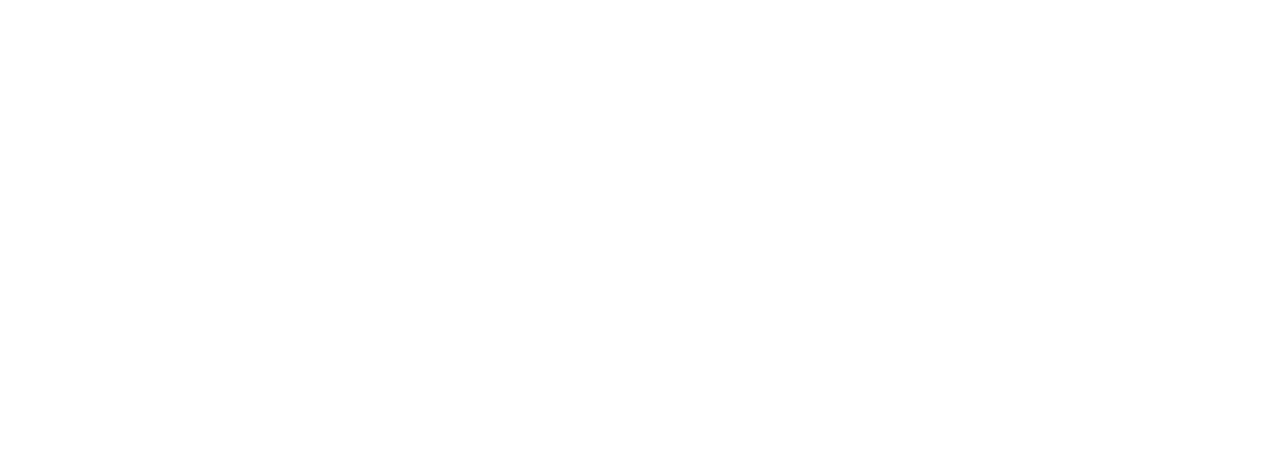
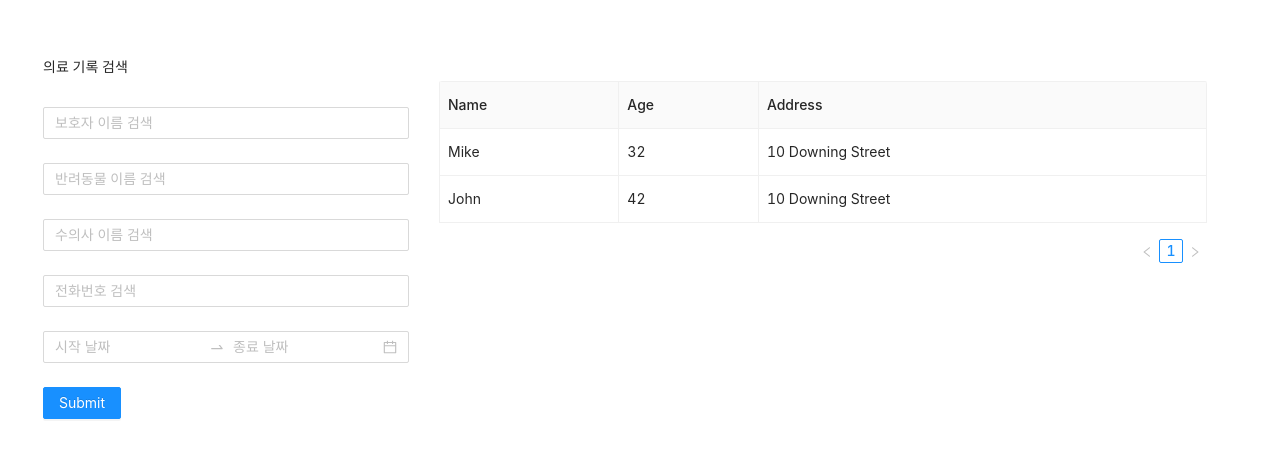
Before and after one commit to qowlsdn8007/Pet_Clinic_Frontend, a React app: page /medical-history in a window 1280 px wide. Shown: the part 153-610 px from the top of the page. Built offline with nearby package versions, Linux system fonts and the light colour scheme.

Commit message:
feat: medical history search layout made

```diff
--- a/src/App.tsx
+++ b/src/App.tsx
@@ -6,6 +6,7 @@
 import 'antd/dist/antd.css';
 import styles from './app.module.css';
 import { BrowserRouter, Switch, Route } from 'react-router-dom';
+import MedicalHistory from './components/medical-history/MedicalHistory';
 
 function App() {
   return (
@@ -21,6 +22,9 @@
           <Route exact path="/sign-up">
             <SignUp></SignUp>
           </Route>
+          <Route exact path="/medical-history">
+            <MedicalHistory />
+          </Route>
         </Switch>
       </BrowserRouter>
     </div>
--- /dev/null
+++ b/src/components/medical-history/MedicalHistory.tsx
@@ -0,0 +1,17 @@
+import React, { Component } from 'react';
+import { Table, Tag, Space } from 'antd';
+import MedicalHistoryList from './MedicalHistoryList';
+
+import styles from './medical-history.module.css';
+import MedicalHistorySearch from './MedicalHistorySearch';
+
+function MedicalHistory() {
+  return (
+    <div className={styles.container}>
+      <MedicalHistorySearch />
+      <MedicalHistoryList />
+    </div>
+  );
+}
+
+export default MedicalHistory;
--- /dev/null
+++ b/src/components/medical-history/MedicalHistoryList.tsx
@@ -0,0 +1,45 @@
+import { Table } from 'antd';
+import styles from './medical-history.module.css';
+
+function MedicalHistoryList() {
+  const dataSource = [
+    {
+      key: '1',
+      name: 'Mike',
+      age: 32,
+      address: '10 Downing Street',
+    },
+    {
+      key: '2',
+      name: 'John',
+      age: 42,
+      address: '10 Downing Street',
+    },
+  ];
+
+  const columns = [
+    {
+      title: 'Name',
+      dataIndex: 'name',
+      key: 'name',
+    },
+    {
+      title: 'Age',
+      dataIndex: 'age',
+      key: 'age',
+    },
+    {
+      title: 'Address',
+      dataIndex: 'address',
+      key: 'address',
+    },
+  ];
+
+  return (
+    <div className={styles.table}>
+      <Table dataSource={dataSource} columns={columns} size="middle" bordered />
+    </div>
+  );
+}
+
+export default MedicalHistoryList;
--- /dev/null
+++ b/src/components/medical-history/MedicalHistorySearch.tsx
@@ -0,0 +1,56 @@
+import { Form, Input, InputNumber, Button, DatePicker } from 'antd';
+import moment from 'moment';
+
+function MedicalHistorySearch() {
+  const { RangePicker } = DatePicker;
+  const layout = {
+    labelCol: { span: 8 },
+    wrapperCol: { span: 16 },
+  };
+
+  /* eslint-disable no-template-curly-in-string */
+  const validateMessages = {
+    required: '${label} is required!',
+    types: {
+      email: '${label} is not a valid email!',
+      number: '${label} is not a valid number!',
+    },
+    number: {
+      range: '${label} must be between ${min} and ${max}',
+    },
+  };
+
+  const dateFormat = 'YYYY-MM-DD';
+
+  const onFinish = (values: any) => {
+    console.log(values);
+  };
+
+  return (
+    <Form name="nest-messages" onFinish={onFinish} validateMessages={validateMessages}>
+      <Form.Item name="label">의료 기록 검색</Form.Item>
+      <Form.Item name="client">
+        <Input placeholder="보호자 이름 검색" />
+      </Form.Item>
+      <Form.Item name="pet">
+        <Input placeholder="반려동물 이름 검색" />
+      </Form.Item>
+      <Form.Item name="vet">
+        <Input placeholder="수의사 이름 검색" />
+      </Form.Item>
+      <Form.Item name="phone">
+        <Input placeholder="전화번호 검색" />
+      </Form.Item>
+      <Form.Item name="range-picker">
+        <RangePicker placeholder={['시작 날짜', '종료 날짜']} />
+      </Form.Item>
+      <Form.Item>
+        <Button type="primary" htmlType="submit">
+          Submit
+        </Button>
+      </Form.Item>
+    </Form>
+  );
+}
+
+export default MedicalHistorySearch;
--- /dev/null
+++ b/src/components/medical-history/medical-history.module.css
@@ -0,0 +1,13 @@
+
+.container{
+    width:100%;
+    display: flex;
+    align-content: center;
+    justify-content: center;
+    align-items: stretch;
+}
+
+.table{
+    width:60%;
+    margin:30px;
+}
```
Also changed, not shown: src/components/sign-up/SignUp.tsx (+3 -4 lines).
